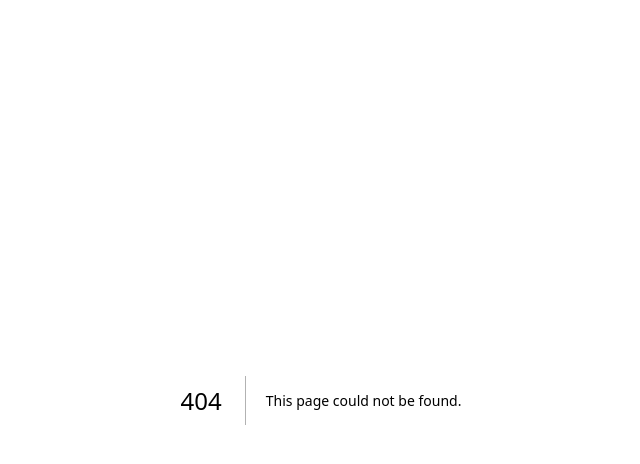
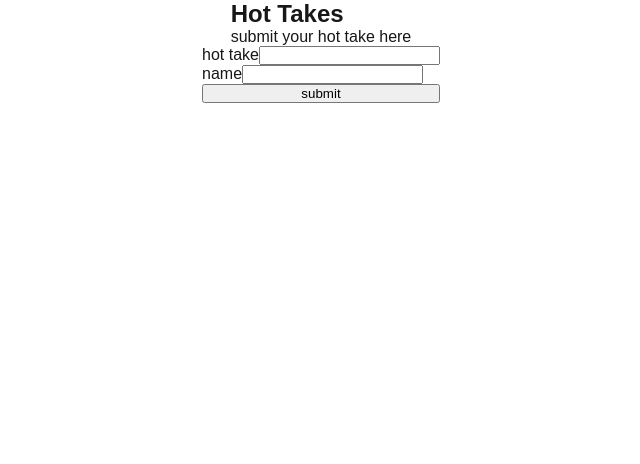
Before and after one commit to jbacheldor/hot_takes, a Next.js app: page /createhottake in a window 1280 px wide. Before the commit this address had no page. Shown: the top 464 px of the page, without its empty margins (319-959 px from the left). Built offline with nearby package versions, Linux system fonts and the light colour scheme.

Commit message:
add submit hot takes page

```diff
--- /dev/null
+++ b/src/app/HotTakes.css
@@ -0,0 +1,3 @@
+.hot-takes-container {
+  display: flex;
+}
--- /dev/null
+++ b/src/app/createhottake/CreateHotTake.css
@@ -0,0 +1,16 @@
+.hot-container {
+  display: flex;
+  flex-direction: column;
+  justify-content: center;
+  align-items: center;
+}
+
+.hot-header {
+  display: flex;
+  flex-direction: column;
+}
+
+.hot-body {
+  display: flex;
+  flex-direction: column;
+}
--- /dev/null
+++ b/src/app/createhottake/page.tsx
@@ -0,0 +1,25 @@
+import "./CreateHotTake.css"
+
+function HotTakes({
+                     hotTakeId,
+                   }: {
+  hotTakeId: string;
+}) {
+  console.log(hotTakeId);
+  return (
+      <div className="hot-container">
+          <div className="hot-header">
+            <h2>Hot Takes</h2>
+            <div>submit your hot take here</div>
+          </div>
+        <div className={"hot-body"}>
+          <label>hot take<input></input></label>
+          <label>name<input></input></label>
+          <button>submit</button>
+        </div>
+
+      </div>
+  );
+}
+
+export default HotTakes;
```
